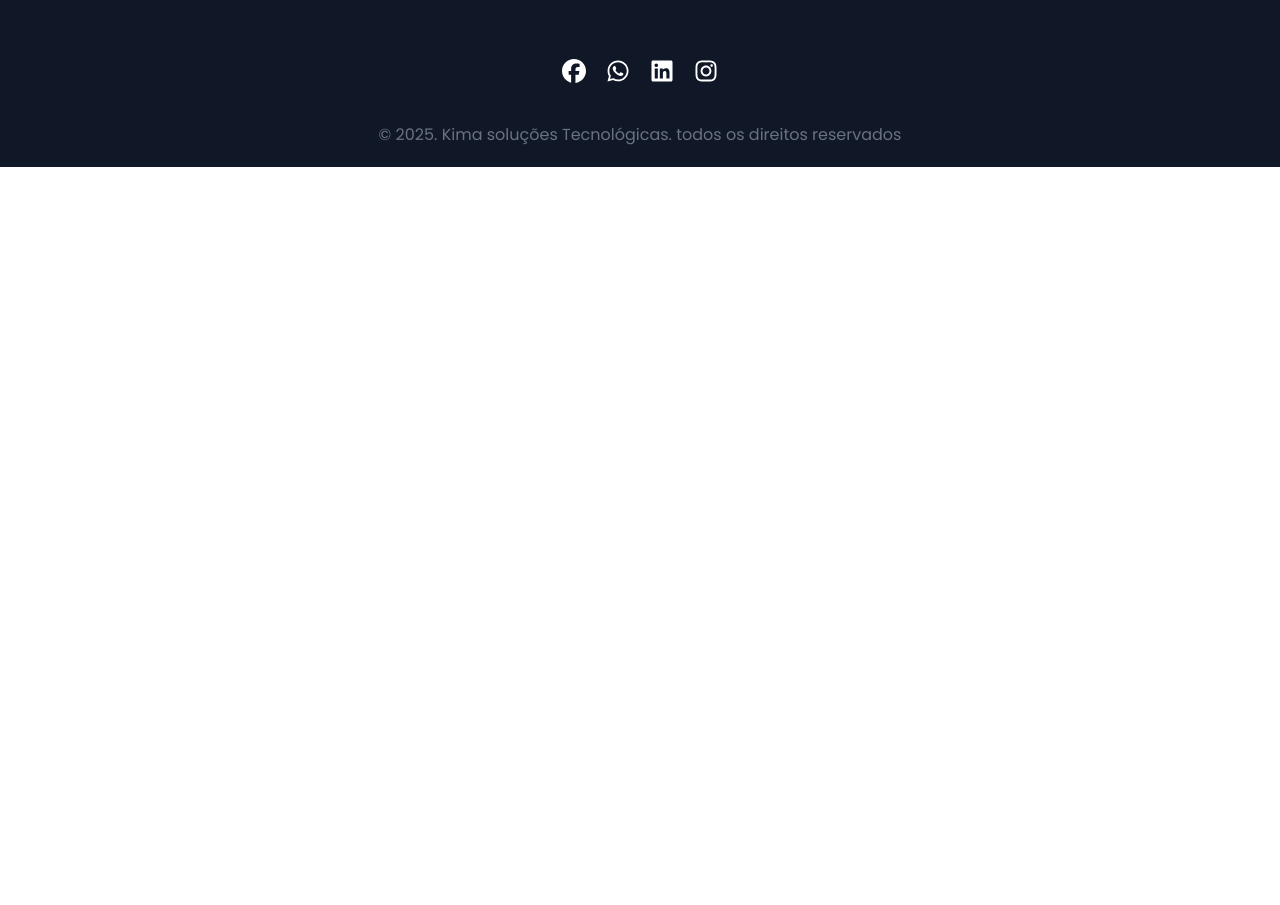
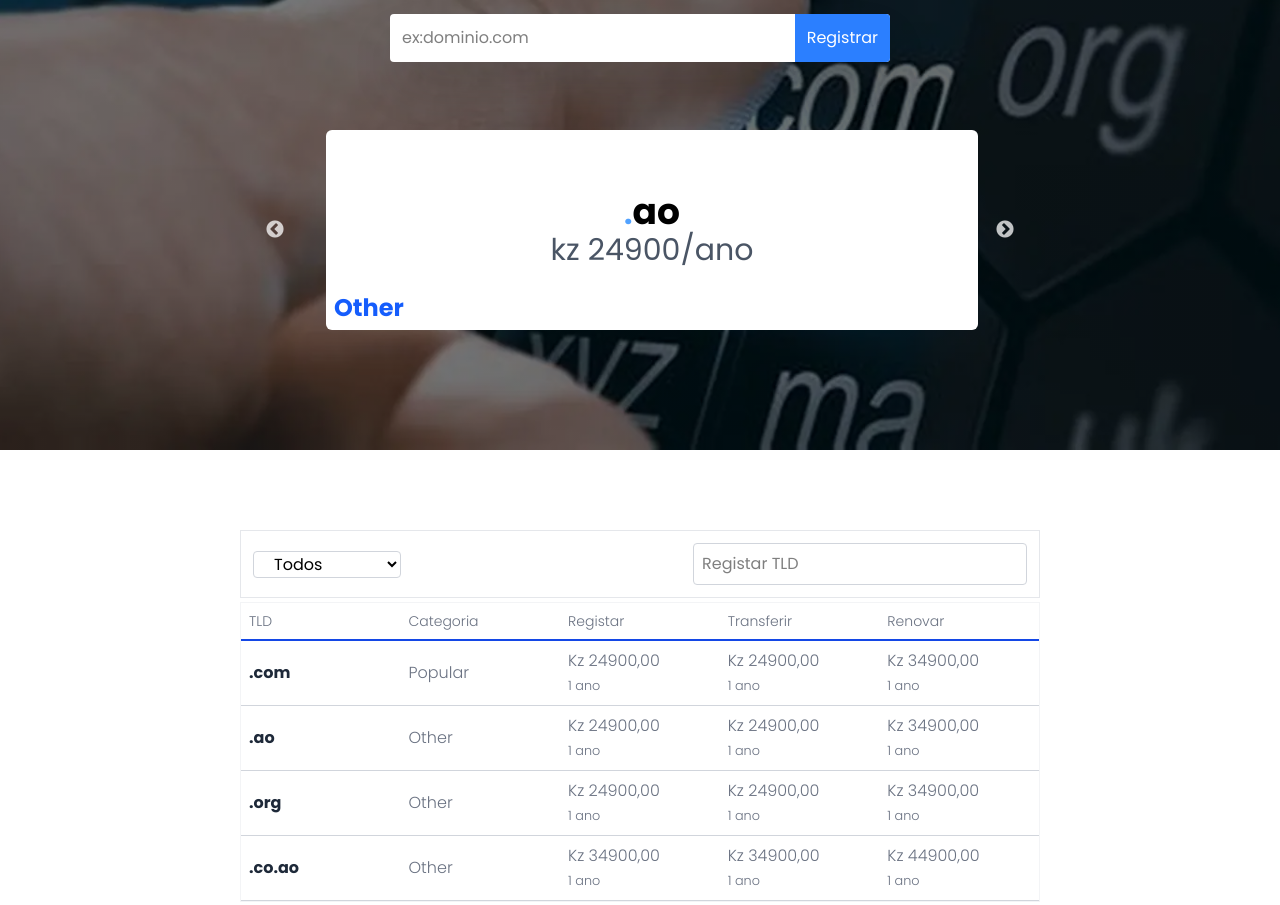
Before and after one commit to albertopedro998/learn-react, a React (Vite) app: page /domain in a window 1280 px wide. Shown: the part 360-1265 px from the top of the page. Before the commit the page ends 800 px from the top, so only its background shows below. Built offline with nearby package versions, Linux system fonts and the light colour scheme.

Commit message:
Começando a página domínios

```diff
--- a/index.html
+++ b/index.html
@@ -1,5 +1,5 @@
 <!doctype html>
-<html lang="en">
+<html lang="pt-br">
   <head>
     <meta charset="UTF-8" />
     <link rel="icon" type="image/svg+xml" href="/src/assets/images/logotipo.jpeg" />
--- a/src/components/Container/index.jsx
+++ b/src/components/Container/index.jsx
@@ -1,9 +1,9 @@
 function Container({children}){
 
     return (
-        <>
+        <div>
             {children}
-        </>
+        </div>
     )
 }
 
--- a/src/components/Navbar/Navbar.jsx
+++ b/src/components/Navbar/Navbar.jsx
@@ -64,7 +64,7 @@
           {links.map((link) => (
             <li key={link.id}>
               <Link to={link.url}
-                className={`text-cyan-800 ${link.id == 1 && "active"}`}>{link.nome}</Link>
+                className={`text-cyan-800 hover:border-b hover:border-cyan-800 duration-100`}>{link.nome}</Link>
             </li>
           ))}
           <li>
--- /dev/null
+++ b/src/components/Table/index.jsx
@@ -0,0 +1,11 @@
+export default function Table({ children, className }) {
+  return (
+    <table
+      className={`border border-gray-100  ${
+        className ? className : ""
+      }`}
+    >
+      {children}
+    </table>
+  );
+}
--- /dev/null
+++ b/src/pages/Dominio/index.jsx
@@ -0,0 +1,189 @@
+import Table from "../../components/Table";
+import Titulo from "../../components/Titulo";
+import "./style.css";
+import Slider from "react-slick";
+function Dominio() {
+  const settings = {
+    dots: false,
+    infinite: true,
+    speed: 500,
+    slidesToShow: 1,
+    slidesToScroll: 1,
+    autoplay: true,
+    autoplaySpeed: 5000,
+    responsive: [
+      { breakpoint: 700, settings: { slidesToShow: 2 } },
+      { breakpoint: 600, settings: { slidesToShow: 1 } },
+    ],
+  };
+
+  const dominiosLista = [
+    {
+      id: 1,
+      name: "com",
+      price: 24_900,
+      category: "Popular",
+    },
+    {
+      id: 2,
+      name: "ao",
+      price: 24_900,
+      category: "Other",
+    },
+    {
+      id: 3,
+      name: "org",
+      price: 24_900,
+      category: "Other",
+    },
+    {
+      id: 3,
+      name: "co.ao",
+      price: 34_900,
+      category: "Other",
+    },
+  ];
+  return (
+    <>
+      {/* Area destaque */}
+      <div className="destaque ">
+        <div className="text-white h-[90vh] flex flex-col justify-center container md:m-auto">
+          <Titulo as="h2" className={`text-center text-white `}>
+            Registe o seu domínio agora, simples e rápido.
+          </Titulo>
+          <p className="container md:mx-auto text-center my-5">
+            Busque por seu domínio abaixo.
+            <form
+              action=""
+              className="flex shadow-2xl rounded m-3 overflow-hidden bg-white text-black md:w-[500px] md:mx-auto "
+            >
+              <input
+                type="search"
+                className="outline-0 p-3 flex-1"
+                placeholder="ex:dominio.com"
+                required
+              />
+              <button type="submit" className="bg-blue-500 text-white px-3">
+                Registrar
+              </button>
+            </form>
+          </p>
+          <div>
+            <Slider
+              {...settings}
+              className="flex container md:mx-auto justify-center md:w-[700px]"
+            >
+              {dominiosLista.map((item) => (
+                <div
+                  className="m-3 p-3 w-200 flex-100"
+                  key={"dominioId-" + item.id}
+                >
+                  <div className="card-dominio flex flex-col p-5 bg-white text-black justify-center items-center rounded-md m-3 md:h-50 relative">
+                    <p className="text-2xl font-bold md:text-4xl ">
+                      <span className="text-blue-400 text-3xl">.</span>
+                      {item.name}
+                    </p>
+                    <small className="text-gray-600 text-xl md:text-3xl ">
+                      kz {item.price}/ano
+                    </small>
+                    <p className=" text-2xl text-blue-600 font-bold absolute bottom-0 left-2 animate-bounce">
+                      {item.category}
+                    </p>
+                  </div>
+                </div>
+              ))}
+            </Slider>
+          </div>
+        </div>
+      </div>
+      {/* Fim da Area destaque */}
+
+      {/* Tabela exibindo todos os dominios disponíveis */}
+      <div className="md:w-200 w-87 mt-20 mx-auto flex items-center justify-between flex-wrap gap-5 border border-gray-200 p-3 box-border">
+        <div>
+          <select
+            name="category_domain"
+            id="category_domain"
+            className="border border-gray-300 rounded px-4 outline-0"
+          >
+            <option value="0">Todos</option>
+            <option value="1">Other</option>
+            <option value="1">Popular</option>
+            <option value="1">Technology</option>
+            <option value="1">Business</option>
+            <option value="1">Services</option>
+          </select>
+        </div>
+
+        <input
+          type="text"
+          placeholder="Registar TLD"
+          className="border border-gray-300 rounded p-2 outline-0"
+        />
+      </div>
+      <Table className=" m-1 w-87 overflow-x-auto md:w-200 mx-auto block">
+        <thead className="border-b-2 border-blue-700 text-sm w-full block text-left">
+          <tr>
+            <th className="p-2 py-2 md:w-40 font-light text-gray-500">TLD</th>
+            <th className="p-2 py-2 md:w-40 font-light text-gray-500">
+              Categoria
+            </th>
+            <th className="p-2 py-2 md:w-40 font-light text-gray-500">
+              Registar
+            </th>
+            <th className="p-2 py-2 md:w-40 font-light text-gray-500">
+              Transferir
+            </th>
+            <th className="p-2 py-2 md:w-40 font-light text-gray-500">
+              Renovar
+            </th>
+          </tr>
+        </thead>
+        <tbody className=" w-full block">
+          {dominiosLista.map((item) => (
+            <tr className="border-b border-gray-300 cursor-pointer" key={item.id}>
+              <td className="p-2 py-2 md:w-40 text-gray-800 font-bold ">.{item.name}</td>
+              <td className="p-2 py-2 md:w-40  font-light text-gray-500">
+                {item.category}
+              </td>
+              <td className="p-2 py-2 md:w-40  font-light text-gray-500">
+                Kz {item.price},00
+                <br />
+                <small>1 ano</small>
+              </td>
+              <td className="p-2 py-2 md:w-40  font-light text-gray-500">
+                Kz {item.price},00
+                <br />
+                <small>1 ano</small>
+              </td>
+              <td className="p-2 py-2 md:w-40  font-light text-gray-500">
+                Kz {item.price+10000},00
+                <br />
+                <small>1 ano</small>
+              </td>
+            </tr>
+          ))}
+        </tbody>
+      </Table>
+      <div className="md:w-200 w-87 mx-auto flex items-center justify-center border border-gray-200 p-3 mb-20">
+        <div>
+          Mostrar
+          <select
+            name="category_domain"
+            id="category_domain"
+            className="border border-gray-300 rounded px-4 outline-0 mx-2"
+          >
+            <option value="10">10</option>
+            <option value="25">25</option>
+            <option value="50">50</option>
+            <option value="">Todos</option>
+          </select>
+          registros
+        </div>
+      </div>
+      {/* Fim da Tabela exibindo todos os dominios disponíveis */}
+    </>
+  );
+}
+
+export default Dominio;
--- /dev/null
+++ b/src/pages/Dominio/style.css
@@ -0,0 +1,9 @@
+@tailwindcss;
+
+.destaque {
+    background-image: linear-gradient(to right, rgba(0, 0, 0, 0.521), rgba(0, 0, 0, 0.589)), url("../../assets/images/OIP.webp");
+    background-position: center;
+    background-size: cover;
+    background-repeat: no-repeat;
+    background-attachment: fixed;
+}
--- /dev/null
+++ b/src/pages/Layout/index.jsx
@@ -0,0 +1,19 @@
+import { Outlet } from "react-router-dom"
+import Container from "../../components/Container"
+import Footer from "../../components/Footer"
+import Navbar from "../../components/Navbar/Navbar"
+
+function Layout(){
+
+    return(
+        <>
+            <Navbar />
+            <Container>
+                <Outlet />
+            </Container>
+            <Footer />
+        </>
+    )
+}
+
+export default Layout
--- a/src/routes.jsx
+++ b/src/routes.jsx
@@ -1,21 +1,19 @@
 import { BrowserRouter, Routes, Route } from "react-router-dom";
 import Software from "./pages/Software";
 import Home from "./Home";
-import Navbar from "./components/Navbar/Navbar";
-import Footer from "./components/Footer";
-import Container from "./components/Container";
+import Layout from "./pages/Layout";
+import Dominio from "./pages/Dominio";
 
 function Router() {
   return (
     <BrowserRouter>
-    <Navbar />
-    <Container>
       <Routes>
-        <Route path="/" element={<Home />}></Route>
-        <Route path="/Software" element={<Software />}></Route>
+        <Route path="/" element={ <Layout />}>
+            <Route index element={<Home />}></Route>
+            <Route path="/Software" element={<Software />}></Route>
+            <Route path="/domain" element={<Dominio />}></Route>
+        </Route>
       </Routes>
-    </Container>
-    <Footer />
     </BrowserRouter>
   );
 }
```
Also changed, not shown: src/assets/images/OIP.webp (added).
